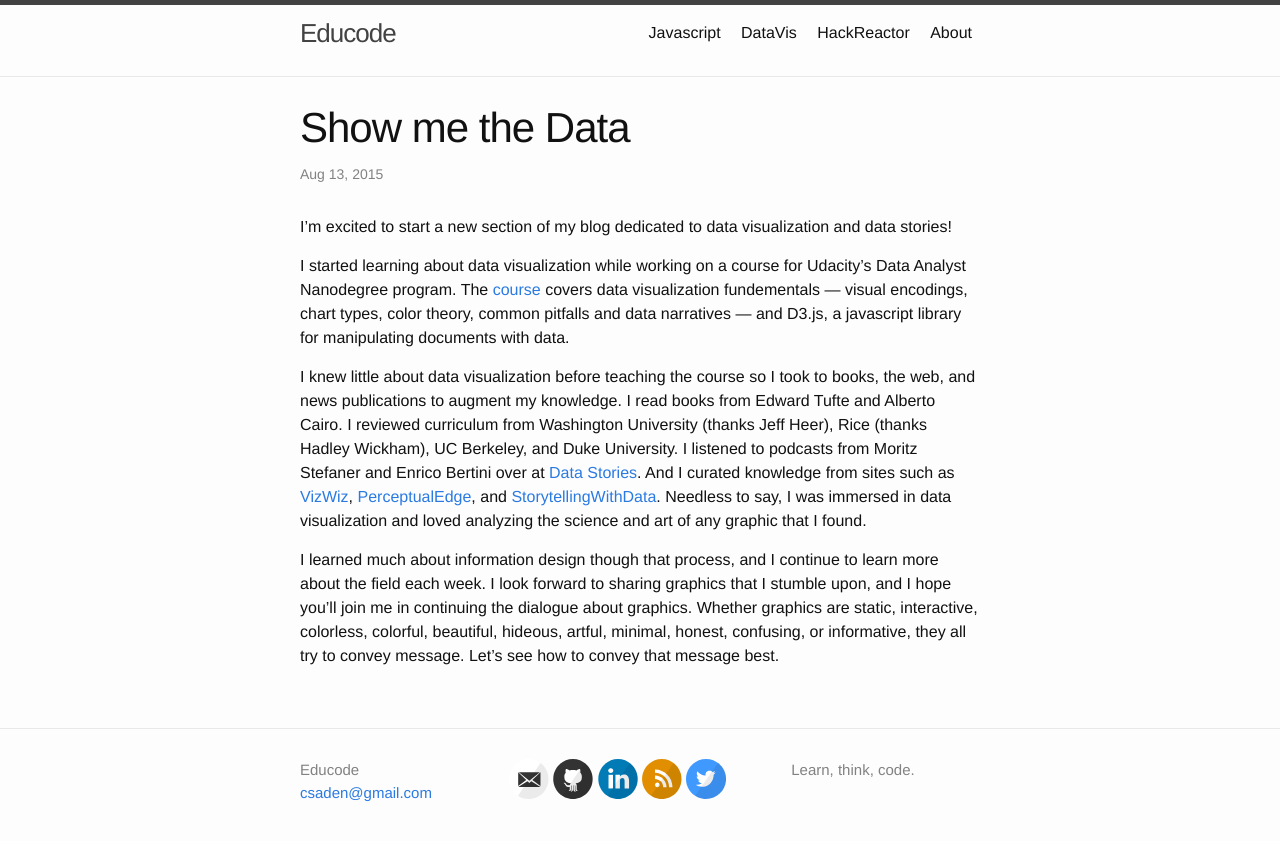
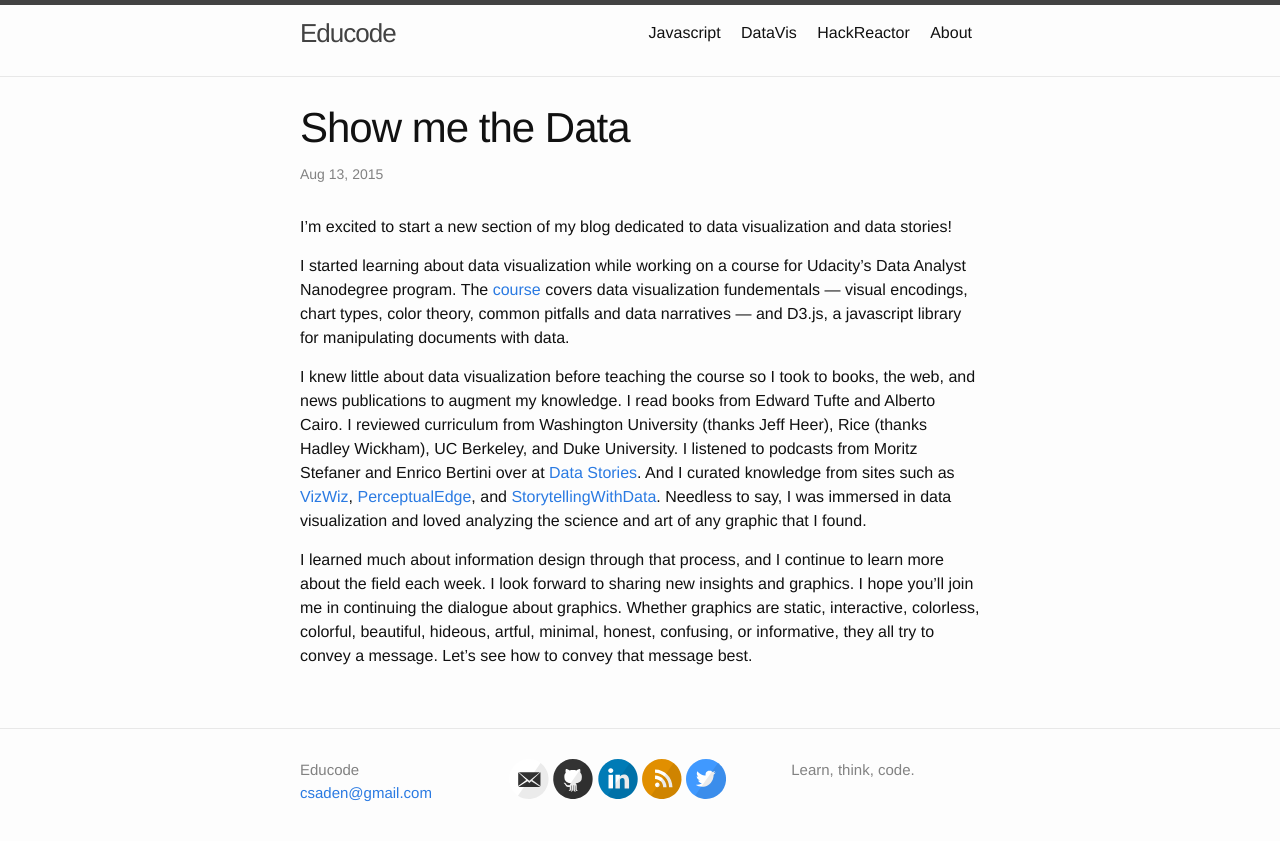
Before and after one commit to csaden/csaden.github.io, a Jekyll site: the page built from datavis/_posts/2015-08-13-Show-Me-the-Data.md, in a window 1280 px wide. Shown: the top 841 px of the page. Built offline with Jekyll 4.4.1, drawn with Linux system fonts in a browser that asks for light colours; comment, search, counter and statistics services are not loaded.

Commit message:
update typos

```diff
--- a/datavis/_posts/2015-08-13-Show-Me-the-Data.md
+++ b/datavis/_posts/2015-08-13-Show-Me-the-Data.md
@@ -12,4 +12,4 @@ I started learning about data visualization while working on a course for Udacit
 
 I knew little about data visualization before teaching the course so I took to books, the web, and news publications to augment my knowledge. I read books from Edward Tufte and Alberto Cairo. I reviewed curriculum from Washington University (thanks Jeff Heer), Rice (thanks Hadley Wickham), UC Berkeley, and Duke University. I listened to podcasts from Moritz Stefaner and Enrico Bertini over at [Data Stories](http://datastori.es/). And I curated knowledge from sites such as [VizWiz](http://vizwiz.blogspot.com/), [PerceptualEdge](https://www.perceptualedge.com/), and [StorytellingWithData](http://www.storytellingwithdata.com/). Needless to say, I was immersed in data visualization and loved analyzing the science and art of any graphic that I found.
 
-I learned much about information design though that process, and I continue to learn more about the field each week. I look forward to sharing graphics that I stumble upon, and I hope you'll join me in continuing the dialogue about graphics. Whether graphics are static, interactive, colorless, colorful, beautiful, hideous, artful, minimal, honest, confusing, or informative, they all try to convey message. Let's see how to convey that message best.
+I learned much about information design through that process, and I continue to learn more about the field each week. I look forward to sharing new insights and graphics. I hope you'll join me in continuing the dialogue about graphics. Whether graphics are static, interactive, colorless, colorful, beautiful, hideous, artful, minimal, honest, confusing, or informative, they all try to convey a message. Let's see how to convey that message best.
```
